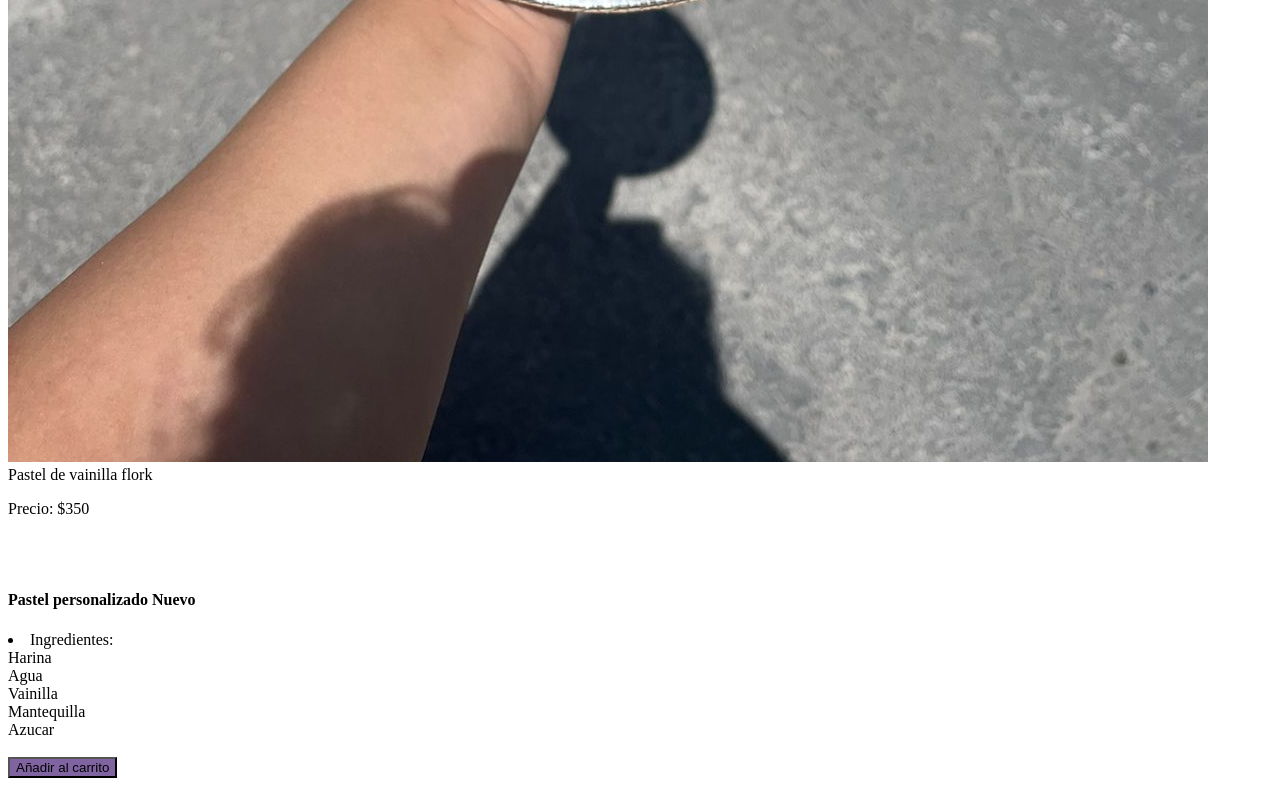
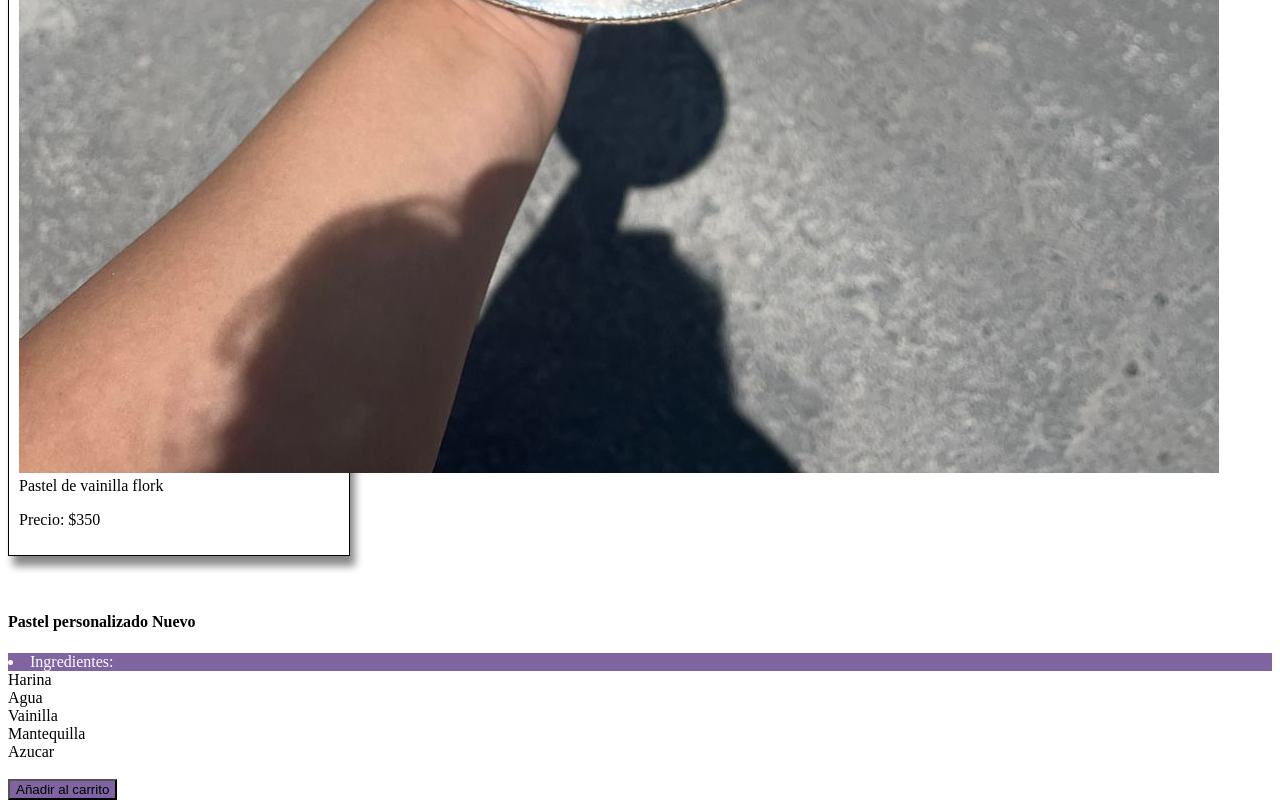
Before and after one commit to RodrigoRK7/AmaiBakeshop, a React (Create React App) app in the folder front/: page / in a window 1280 px wide. Shown: the part 1146-1946 px from the top of the page. Before the commit the page ends 1924 px from the top, so only its background shows below. Built offline with nearby package versions, Linux system fonts and the light colour scheme; the HTML template or start-up script is replaced by a standard one.

Commit message:
Color freson

```diff
--- a/front/src/components/Product2/Descripcion.css
+++ b/front/src/components/Product2/Descripcion.css
@@ -6,6 +6,15 @@
     background-color: #8064A2 !important;
 }
 
-.Card {
-    text-shadow: 2px 2px;
+.card {
+    border: 1px solid;
+    padding: 10px;
+     box-shadow: 5px 10px 8px #888888;
 }
+
+.list-group-item.active {
+    z-index: 2;
+    color: #fff;
+    background-color: #8064A2 !important;
+    border-color: #0d6efd;
+}
```
